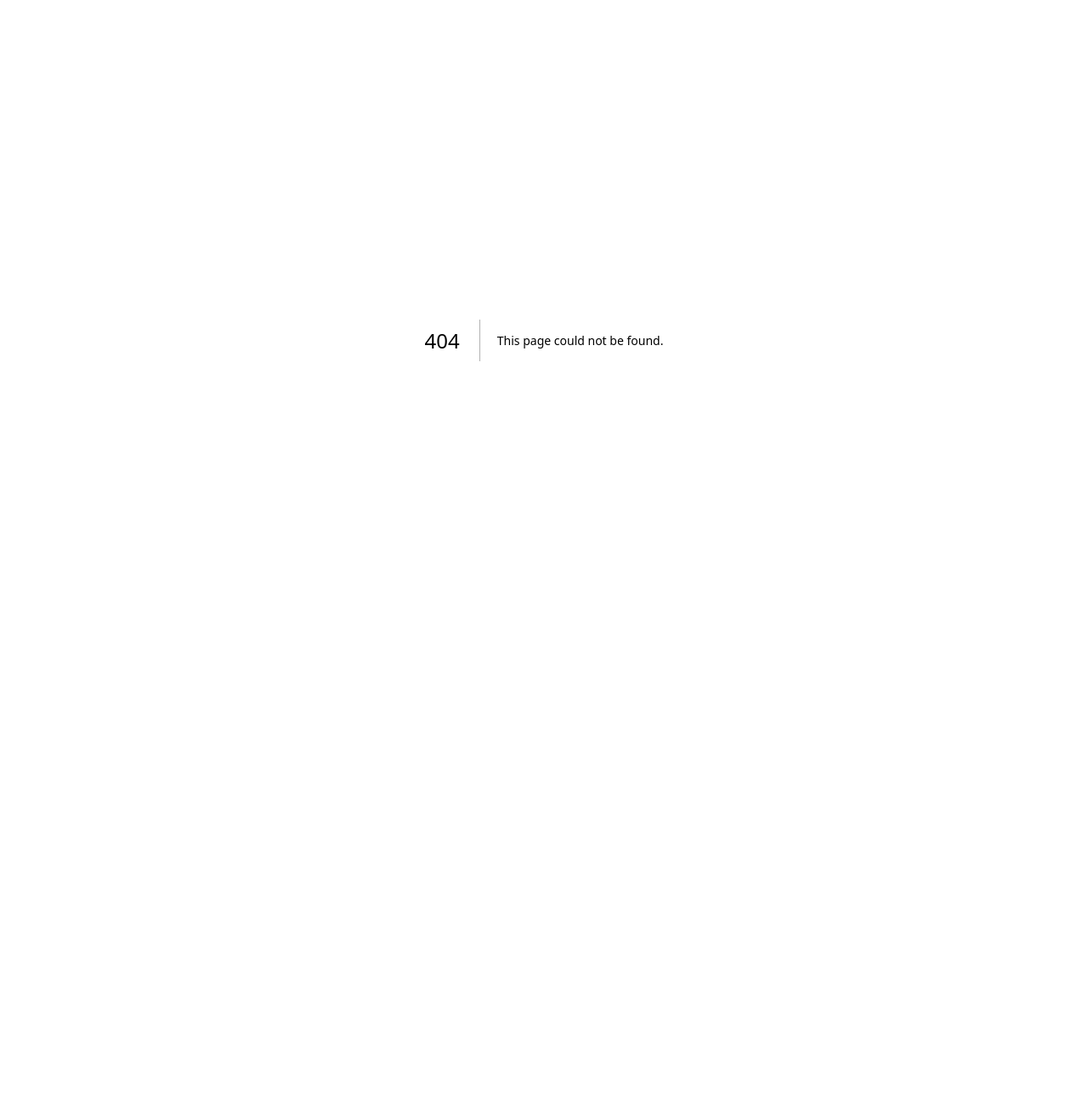
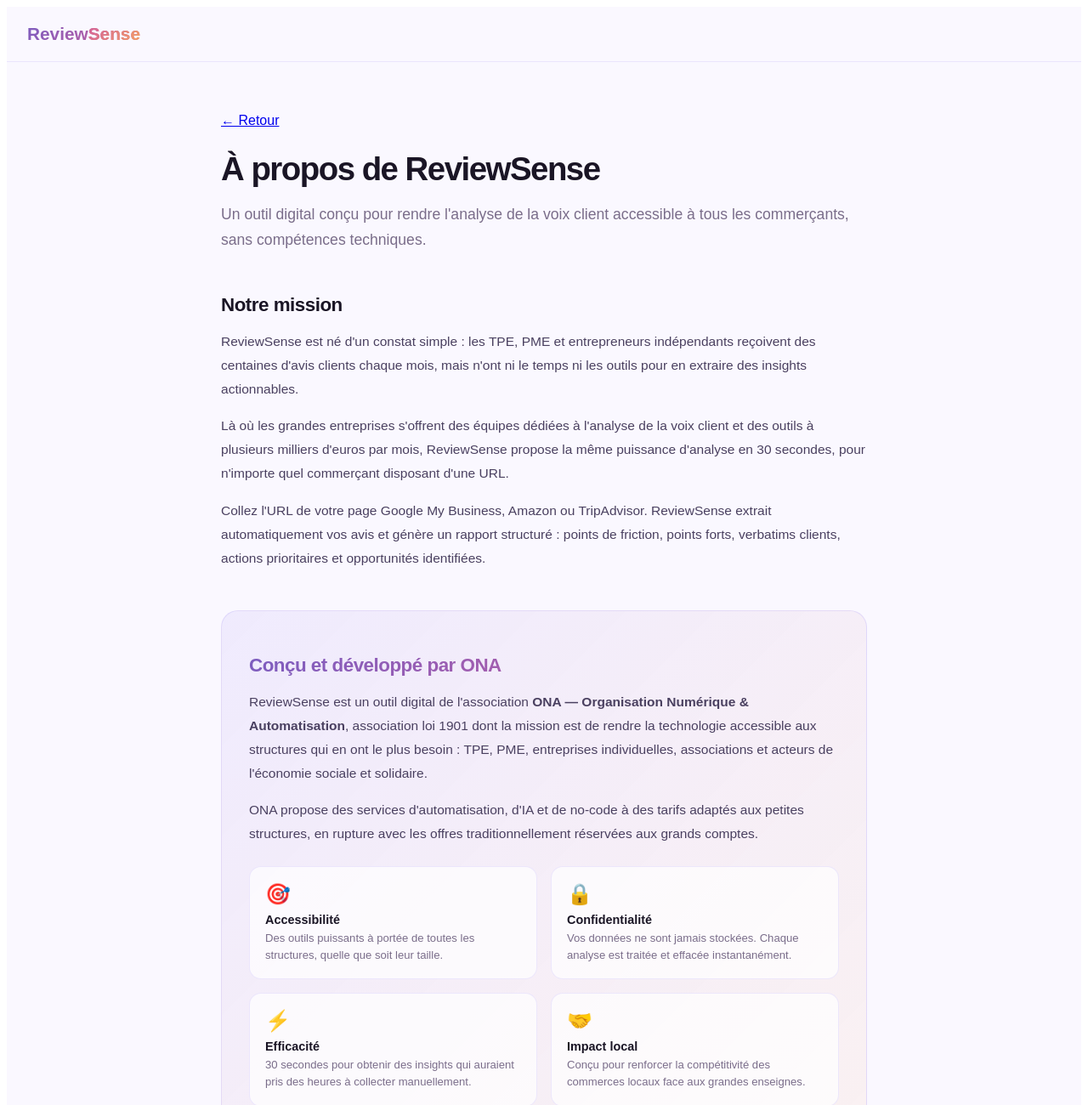
Before and after one commit to ashleyappadoo/ReviewSense, a Next.js app: page /a-propos in a window 1280 px wide. Before the commit this address had no page. Shown: the top 1300 px of the page at 85% size. Before the commit the page ends 800 px from the top, so only its background shows below. Built offline with nearby package versions, Linux system fonts and the light colour scheme.

Commit message:
Create a-propos.jsx

```diff
--- /dev/null
+++ b/pages/a-propos.jsx
@@ -0,0 +1,97 @@
+import Head from 'next/head';
+import Link from 'next/link';
+
+export default function APropos() {
+  return (
+    <>
+      <Head>
+        <title>À propos — ReviewSense by ONA</title>
+        <meta name="description" content="ReviewSense est un outil digital créé par ONA, association loi 1901 dédiée à rendre la technologie accessible aux TPE, PME et entrepreneurs indépendants." />
+        <meta property="og:title" content="À propos — ReviewSense by ONA" />
+        <meta property="og:description" content="ReviewSense est un outil digital créé par ONA pour aider les commerçants à comprendre leurs avis clients." />
+      </Head>
+
+      <style jsx>{`
+        .page { max-width: 760px; margin: 0 auto; padding: 60px 24px; }
+        .back { display: inline-flex; align-items: center; gap: 8px; color: #7c5cbf; font-weight: 600; font-size: 0.9rem; text-decoration: none; margin-bottom: 40px; }
+        .back:hover { opacity: 0.8; }
+        h1 { font-family: 'Bricolage Grotesque', sans-serif; font-size: 2.4rem; font-weight: 800; color: #1a1525; letter-spacing: -1.5px; margin-bottom: 12px; }
+        .subtitle { font-size: 1.1rem; color: #7a6d8a; margin-bottom: 48px; line-height: 1.7; }
+        .section { margin-bottom: 48px; }
+        h2 { font-family: 'Bricolage Grotesque', sans-serif; font-size: 1.4rem; font-weight: 700; color: #1a1525; margin-bottom: 16px; letter-spacing: -0.5px; }
+        p { color: #4a4060; line-height: 1.8; margin-bottom: 14px; font-size: 0.97rem; }
+        .ona-card { background: linear-gradient(135deg, rgba(197,184,248,0.2), rgba(255,200,168,0.15)); border: 1px solid rgba(197,184,248,0.4); border-radius: 20px; padding: 32px; margin: 40px 0; }
+        .ona-card h2 { background: linear-gradient(135deg, #7c5cbf, #d4609a); -webkit-background-clip: text; -webkit-text-fill-color: transparent; background-clip: text; }
+        .values { display: grid; grid-template-columns: 1fr 1fr; gap: 16px; margin-top: 24px; }
+        .value-item { background: rgba(255,255,255,0.7); border-radius: 14px; padding: 18px; border: 1px solid rgba(197,184,248,0.3); }
+        .value-icon { font-size: 1.5rem; margin-bottom: 8px; }
+        .value-title { font-weight: 700; color: #1a1525; font-size: 0.9rem; margin-bottom: 4px; }
+        .value-desc { font-size: 0.82rem; color: #7a6d8a; line-height: 1.5; }
+        .contact-cta { text-align: center; margin-top: 48px; }
+        .cta-btn { display: inline-flex; align-items: center; gap: 10px; padding: 14px 32px; background: linear-gradient(135deg, #7c5cbf, #d4609a); color: white; font-family: 'Bricolage Grotesque', sans-serif; font-size: 1rem; font-weight: 700; border-radius: 50px; text-decoration: none; transition: all 0.3s; box-shadow: 0 6px 24px rgba(124,92,191,0.3); }
+        .cta-btn:hover { transform: translateY(-2px); box-shadow: 0 10px 32px rgba(124,92,191,0.4); }
+        @media(max-width: 600px) { .values { grid-template-columns: 1fr; } h1 { font-size: 1.9rem; } }
+      `}</style>
+
+      <div style={{background: '#faf8ff', minHeight: '100vh', fontFamily: "'DM Sans', sans-serif"}}>
+        <div style={{padding: '20px 24px', borderBottom: '1px solid rgba(197,184,248,0.3)', background: 'rgba(250,248,255,0.9)', backdropFilter: 'blur(12px)'}}>
+          <Link href="/" style={{fontFamily: "'Bricolage Grotesque', sans-serif", fontSize: '1.3rem', fontWeight: 800, background: 'linear-gradient(135deg, #7c5cbf, #d4609a)', WebkitBackgroundClip: 'text', WebkitTextFillColor: 'transparent', textDecoration: 'none'}}>
+            Review<span style={{background: 'linear-gradient(135deg, #d4609a, #f4a261)', WebkitBackgroundClip: 'text', WebkitTextFillColor: 'transparent'}}>Sense</span>
+          </Link>
+        </div>
+
+        <div className="page">
+          <Link href="/" className="back">← Retour</Link>
+
+          <h1>À propos de ReviewSense</h1>
+          <p className="subtitle">Un outil digital conçu pour rendre l'analyse de la voix client accessible à tous les commerçants, sans compétences techniques.</p>
+
+          <div className="section">
+            <h2>Notre mission</h2>
+            <p>ReviewSense est né d'un constat simple : les TPE, PME et entrepreneurs indépendants reçoivent des centaines d'avis clients chaque mois, mais n'ont ni le temps ni les outils pour en extraire des insights actionnables.</p>
+            <p>Là où les grandes entreprises s'offrent des équipes dédiées à l'analyse de la voix client et des outils à plusieurs milliers d'euros par mois, ReviewSense propose la même puissance d'analyse en 30 secondes, pour n'importe quel commerçant disposant d'une URL.</p>
+            <p>Collez l'URL de votre page Google My Business, Amazon ou TripAdvisor. ReviewSense extrait automatiquement vos avis et génère un rapport structuré : points de friction, points forts, verbatims clients, actions prioritaires et opportunités identifiées.</p>
+          </div>
+
+          <div className="ona-card">
+            <h2>Conçu et développé par ONA</h2>
+            <p>ReviewSense est un outil digital de l'association <strong>ONA — Organisation Numérique & Automatisation</strong>, association loi 1901 dont la mission est de rendre la technologie accessible aux structures qui en ont le plus besoin : TPE, PME, entreprises individuelles, associations et acteurs de l'économie sociale et solidaire.</p>
+            <p>ONA propose des services d'automatisation, d'IA et de no-code à des tarifs adaptés aux petites structures, en rupture avec les offres traditionnellement réservées aux grands comptes.</p>
+            <div className="values">
+              <div className="value-item">
+                <div className="value-icon">🎯</div>
+                <div className="value-title">Accessibilité</div>
+                <div className="value-desc">Des outils puissants à portée de toutes les structures, quelle que soit leur taille.</div>
+              </div>
+              <div className="value-item">
+                <div className="value-icon">🔒</div>
+                <div className="value-title">Confidentialité</div>
+                <div className="value-desc">Vos données ne sont jamais stockées. Chaque analyse est traitée et effacée instantanément.</div>
+              </div>
+              <div className="value-item">
+                <div className="value-icon">⚡</div>
+                <div className="value-title">Efficacité</div>
+                <div className="value-desc">30 secondes pour obtenir des insights qui auraient pris des heures à collecter manuellement.</div>
+              </div>
+              <div className="value-item">
+                <div className="value-icon">🤝</div>
+                <div className="value-title">Impact local</div>
+                <div className="value-desc">Conçu pour renforcer la compétitivité des commerces locaux face aux grandes enseignes.</div>
+              </div>
+            </div>
+          </div>
+
+          <div className="section">
+            <h2>La technologie</h2>
+            <p>ReviewSense est propulsé par Claude d'Anthropic, l'un des modèles d'intelligence artificielle les plus avancés pour l'analyse de texte. Les avis sont extraits via des APIs spécialisées (RapidAPI) qui gèrent la complexité technique des plateformes, et analysés en temps réel pour produire un rapport structuré.</p>
+            <p>L'application est construite avec Next.js et déployée sur Vercel. Elle est conçue pour être rapide, légère et respectueuse de la vie privée : aucune donnée personnelle n'est conservée sur nos serveurs.</p>
+          </div>
+
+          <div className="contact-cta">
+            <Link href="/contact" className="cta-btn">Nous contacter →</Link>
+          </div>
+        </div>
+      </div>
+    </>
+  );
+}
```
